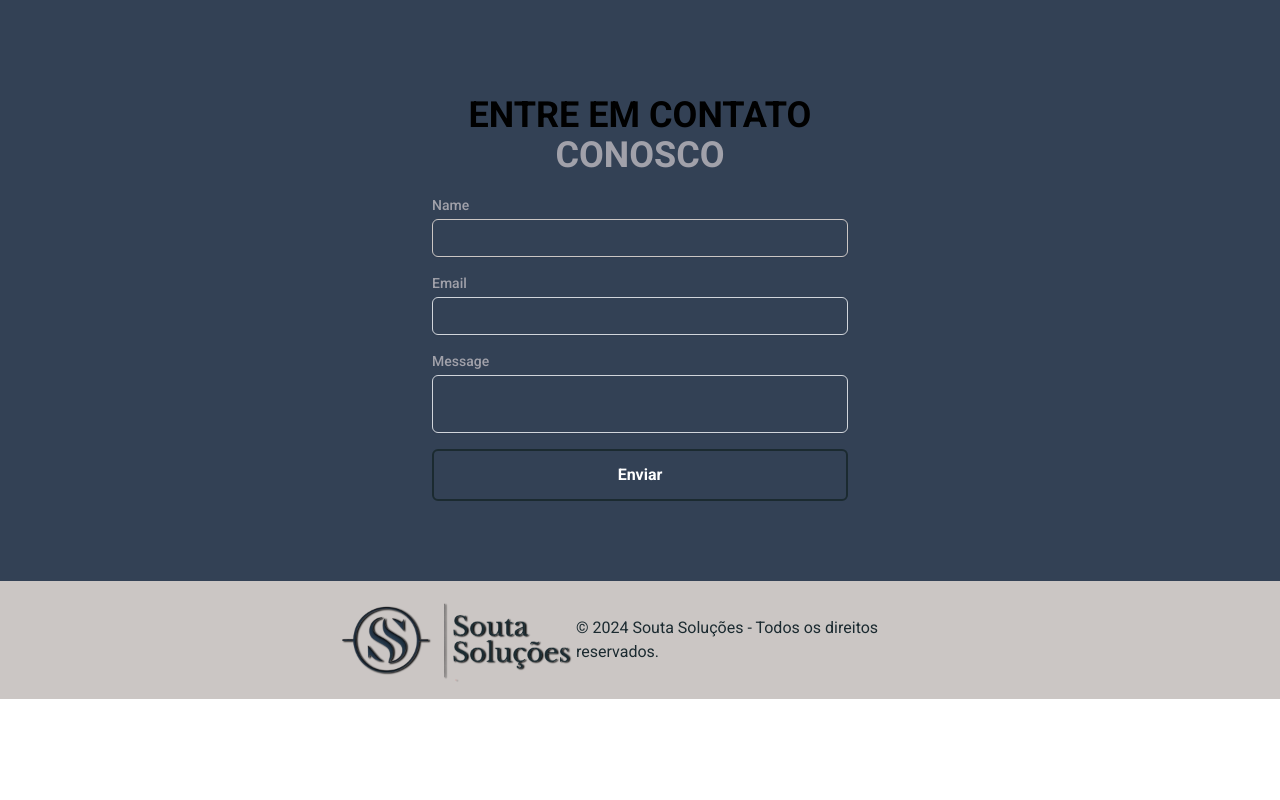
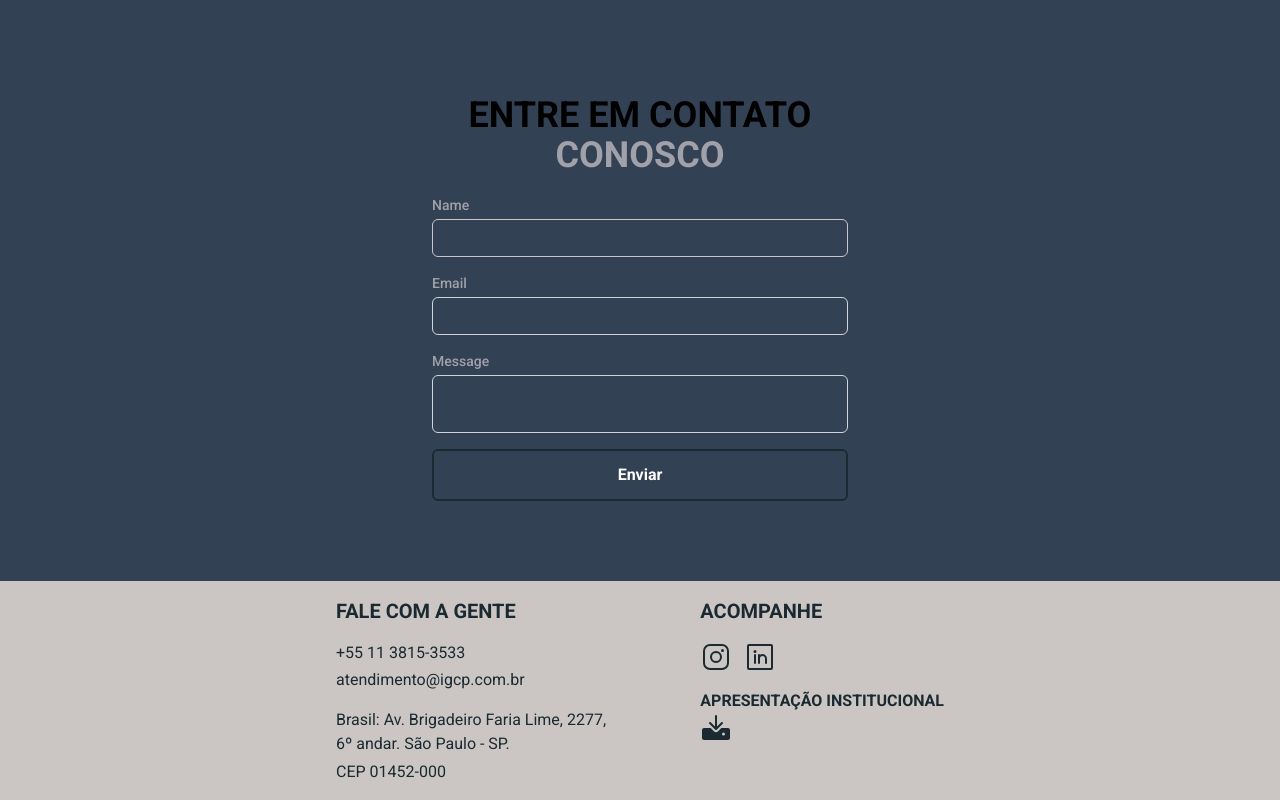
Before and after one commit to PedroDmMaia/Souta_Solucoes, a React (Vite) app: page / in a window 1280 px wide. Shown: the part 4250-5050 px from the top of the page. Before the commit the page ends 4949 px from the top, so only its background shows below. Built offline with nearby package versions, Linux system fonts and the light colour scheme.

Commit message:
finished footer section

```diff
--- a/index.html
+++ b/index.html
@@ -1,14 +1,14 @@
 <!doctype html>
-<html lang="en">
+<html lang="pt-br">
   <head>
     <meta charset="UTF-8" />
-    <link rel="icon" type="image/svg+xml" href="/vite.svg" />
+    <link rel="shortcut icon" href="/favicon.png" type="image/x-icon">
     <meta name="viewport" content="width=device-width, initial-scale=1.0" />
     <link rel="stylesheet" href="https://unpkg.com/aos@next/dist/aos.css" />
     <link rel="preconnect" href="https://fonts.googleapis.com">
     <link rel="preconnect" href="https://fonts.gstatic.com" crossorigin>
     <link href="https://fonts.googleapis.com/css2?family=Roboto:ital,wght@0,100;0,300;0,400;0,500;0,700;0,900;1,100;1,300;1,400;1,500;1,700;1,900&display=swap" rel="stylesheet">
-    <title>Vite + React + TS</title>
+    <title>Souta Soluções</title>
   </head>
   <body>
     <div id="root"></div>
--- a/src/sections/footer.tsx
+++ b/src/sections/footer.tsx
@@ -1,14 +1,51 @@
-import imageFooter from '../../public/Logo.png'
+import { Download, InstagramLogo, LinkedinLogo } from '@phosphor-icons/react'
 
 export function Footer() {
   return (
     <footer className="bg-cor-fundo md:px-10 xl:px-[21rem] px-7">
-      <div className="flex flex-col text-center gap-4 md:gap-0 md:flex-row md:text-start justify-between items-center py-4">
-        <img src={imageFooter} className="w-60" alt="" />
-        <p className="text-corTexto">
-          &copy; 2024 Souta Soluções - Todos os direitos reservados.
-        </p>
+      <div className="flex flex-col text-center gap-4 md:gap-0 md:flex-row md:text-start justify-between  py-4 text-corTexto">
+        <div className="flex flex-col gap-4">
+          <span className="text-xl font-semibold uppercase">
+            Fale com a gente
+          </span>
+
+          <div className="flex flex-col gap-[0.20rem]">
+            <a>+55 11 3815-3533</a>
+            <p>atendimento@igcp.com.br</p>
+          </div>
+
+          <div className="flex flex-col gap-1">
+            <p className="w-72">
+              Brasil: Av. Brigadeiro Faria Lime, 2277, 6º andar. São Paulo - SP.
+            </p>
+            <p>CEP 01452-000</p>
+          </div>
+        </div>
+
+        <div className="flex flex-col gap-4">
+          <span className="text-xl font-semibold uppercase">Acompanhe</span>
+
+          <div className="flex gap-3">
+            <a href="" target="_blank">
+              <InstagramLogo size={32} />
+            </a>
+            <a href="" target="_blank">
+              <LinkedinLogo size={32} />
+            </a>
+          </div>
+
+          <span className="uppercase font-semibold">
+            Apresentação institucional
+            <a href="" target="_blank">
+              <Download size={32} weight="fill" />
+            </a>
+          </span>
+        </div>
       </div>
     </footer>
   )
 }
+
+// <p className="text-corTexto">
+//   &copy; 2024 Souta Soluções - Todos os direitos reservados.
+// </p>
```
Also changed, not shown: public/favicon.png (added).
